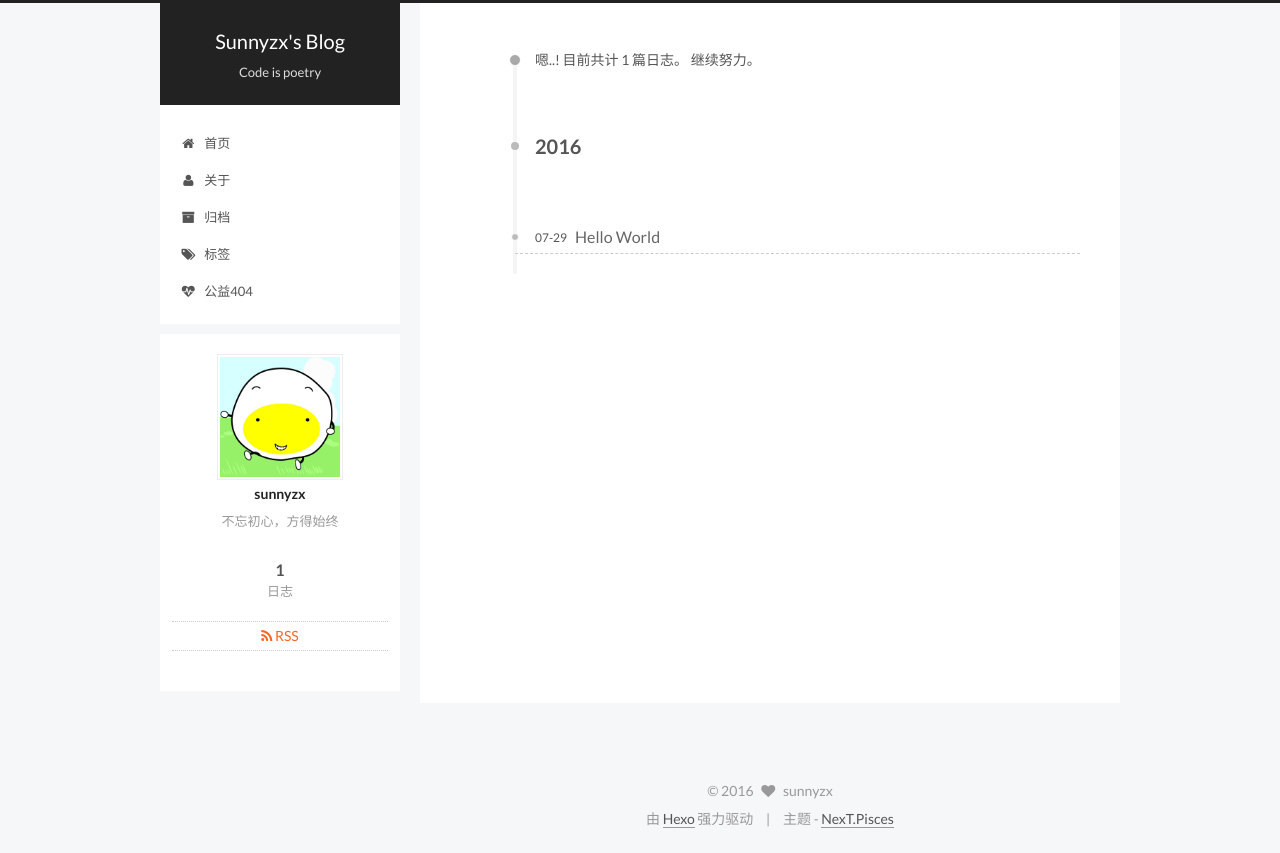
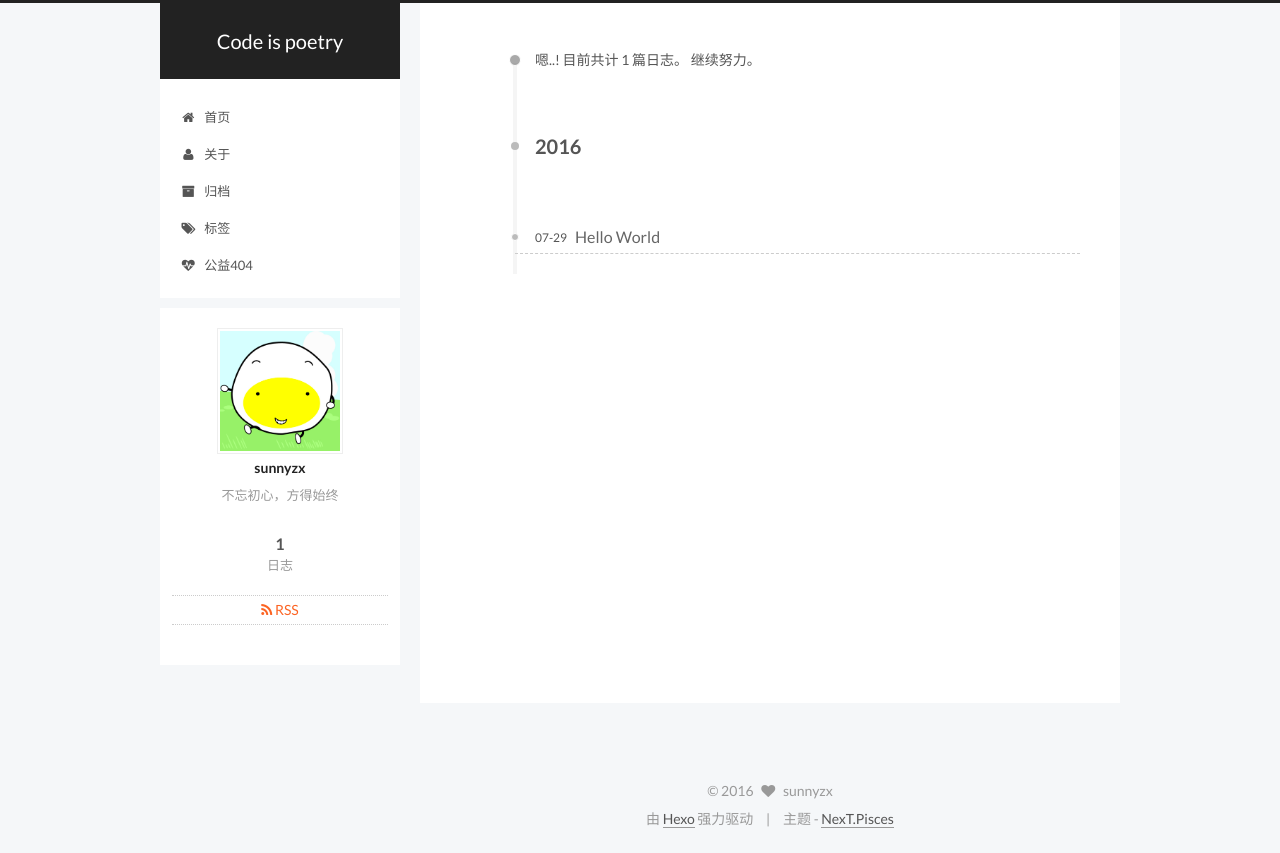
Before and after one commit to sunzhanxing/sunzhanxing.github.io, a plain HTML site: page archives/index.html in a window 1280 px wide. Drawn offline with Linux system fonts and the light colour scheme; a script that the page names is missing.

Commit message:
Site updated: 2016-07-31 10:27:20

```diff
--- a/2016/07/29/hello-world/index.html
+++ b/2016/07/29/hello-world/index.html
@@ -74,7 +74,7 @@
 
 
 
-  <link rel="alternate" href="/atom.xml" title="Sunnyzx's Blog" type="application/atom+xml" />
+  <link rel="alternate" href="/atom.xml" title="Code is poetry" type="application/atom+xml" />
 
 
 
@@ -90,7 +90,7 @@
 <meta property="og:type" content="article">
 <meta property="og:title" content="Hello World">
 <meta property="og:url" content="http://yoursite.com/2016/07/29/hello-world/index.html">
-<meta property="og:site_name" content="Sunnyzx's Blog">
+<meta property="og:site_name" content="Code is poetry">
 <meta property="og:description" content="Welcome to Hexo! This is your very first post. Check documentation for more info. If you get any problems when using Hexo, you can find the answer in troubleshooting or you can ask me on GitHub.">
 <meta property="og:image" content="https://www.teilim.com/content/images/photo/hello-world.png">
 <meta property="og:updated_time" content="2016-07-31T01:36:49.795Z">
@@ -120,7 +120,7 @@
 
   <link rel="canonical" href="http://yoursite.com/2016/07/29/hello-world/"/>
 
-  <title> Hello World | Sunnyzx's Blog </title>
+  <title> Hello World | Code is poetry </title>
 </head>
 
 <body itemscope itemtype="http://schema.org/WebPage" lang="zh-Hans">
@@ -151,11 +151,11 @@
   <div class="custom-logo-site-title">
     <a href="/"  class="brand" rel="start">
       <span class="logo-line-before"><i></i></span>
-      <span class="site-title">Sunnyzx's Blog</span>
+      <span class="site-title">Code is poetry</span>
       <span class="logo-line-after"><i></i></span>
     </a>
   </div>
-  <p class="site-subtitle">Code is poetry</p>
+  <p class="site-subtitle"></p>
 </div>
 
 <div class="site-nav-toggle">
--- a/archives/index.html
+++ b/archives/index.html
@@ -74,7 +74,7 @@
 
 
 
-  <link rel="alternate" href="/atom.xml" title="Sunnyzx's Blog" type="application/atom+xml" />
+  <link rel="alternate" href="/atom.xml" title="Code is poetry" type="application/atom+xml" />
 
 
 
@@ -88,12 +88,12 @@
 
 <meta name="description" content="不忘初心，方得始终">
 <meta property="og:type" content="website">
-<meta property="og:title" content="Sunnyzx's Blog">
+<meta property="og:title" content="Code is poetry">
 <meta property="og:url" content="http://yoursite.com/archives/index.html">
-<meta property="og:site_name" content="Sunnyzx's Blog">
+<meta property="og:site_name" content="Code is poetry">
 <meta property="og:description" content="不忘初心，方得始终">
 <meta name="twitter:card" content="summary">
-<meta name="twitter:title" content="Sunnyzx's Blog">
+<meta name="twitter:title" content="Code is poetry">
 <meta name="twitter:description" content="不忘初心，方得始终">
 
 
@@ -117,7 +117,7 @@
 
   <link rel="canonical" href="http://yoursite.com/archives/"/>
 
-  <title> 归档 | Sunnyzx's Blog </title>
+  <title> 归档 | Code is poetry </title>
 </head>
 
 <body itemscope itemtype="http://schema.org/WebPage" lang="zh-Hans">
@@ -148,11 +148,11 @@
   <div class="custom-logo-site-title">
     <a href="/"  class="brand" rel="start">
       <span class="logo-line-before"><i></i></span>
-      <span class="site-title">Sunnyzx's Blog</span>
+      <span class="site-title">Code is poetry</span>
       <span class="logo-line-after"><i></i></span>
     </a>
   </div>
-  <p class="site-subtitle">Code is poetry</p>
+  <p class="site-subtitle"></p>
 </div>
 
 <div class="site-nav-toggle">
--- a/atom.xml
+++ b/atom.xml
@@ -1,7 +1,7 @@
 <?xml version="1.0" encoding="utf-8"?>
 <feed xmlns="http://www.w3.org/2005/Atom">
-  <title>Sunnyzx&#39;s Blog</title>
-  <subtitle>Code is poetry</subtitle>
+  <title>Code is poetry</title>
+
   <link href="/atom.xml" rel="self"/>
 
   <link href="http://yoursite.com/"/>
```
Also changed, not shown: archives/2016/07/index.html (+7 -7 lines), archives/2016/index.html (+7 -7 lines), index.html (+7 -7 lines), tags/index.html (+5 -5 lines).
